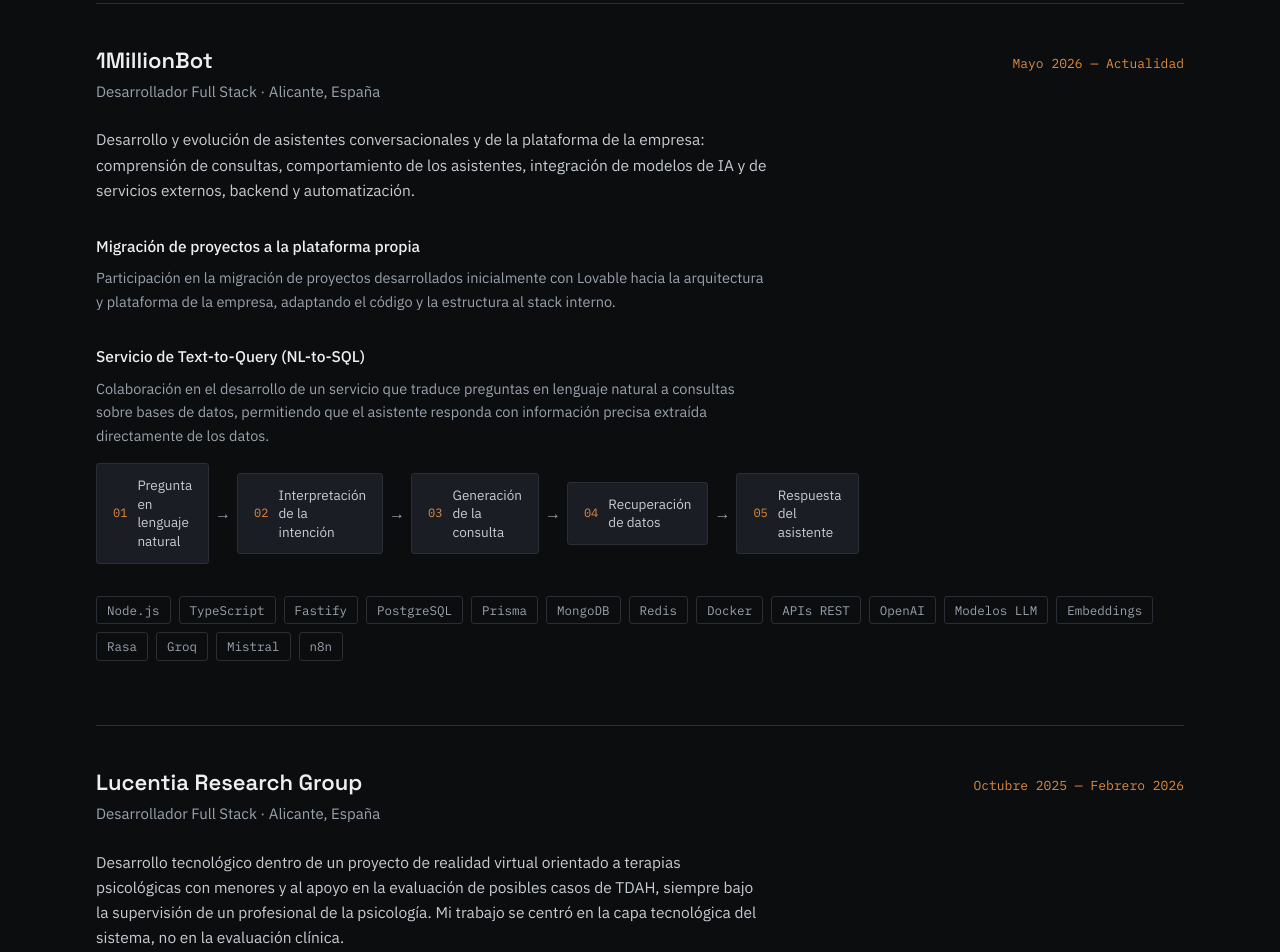
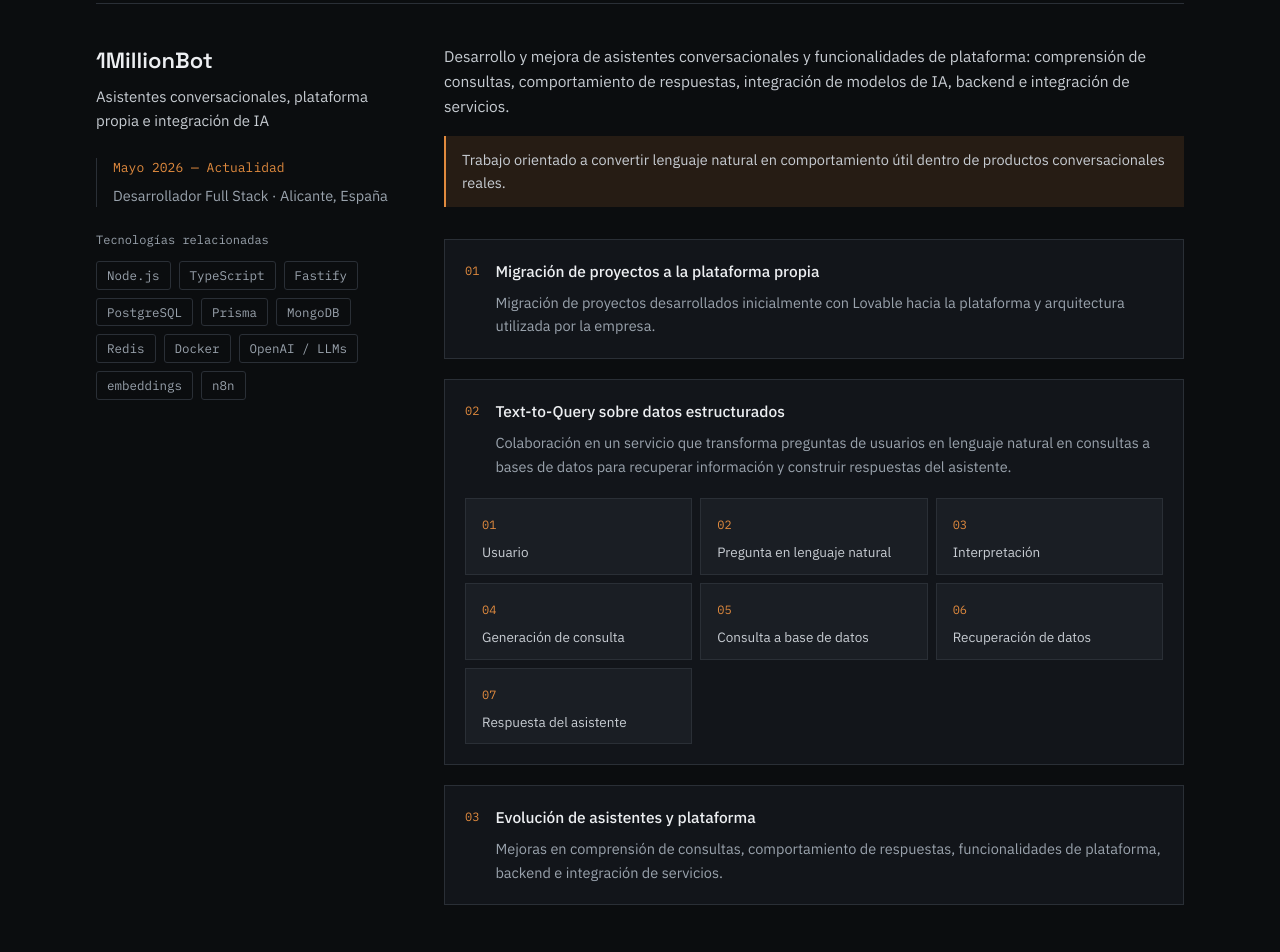
Before and after one commit to javiersilva-engineer/portfolio, a Next.js app in the folder portfolio/: page / in a window 1280 px wide. Shown: the part 1440-2392 px from the top of the page. Built offline with nearby package versions, Linux system fonts and the light colour scheme.

Commit message:
Improve professional experience section

```diff
--- a/portfolio/components/Experience.tsx
+++ b/portfolio/components/Experience.tsx
@@ -1,7 +1,6 @@
 import { experience } from "@/data/experience";
 import { Section, SectionLabel } from "@/components/ui/Section";
 import { Tag } from "@/components/ui/Tag";
-import { FlowDiagram } from "@/components/FlowDiagram";
 
 export function Experience() {
   return (
@@ -13,41 +12,61 @@ export function Experience() {
 
       <div className="mt-14 flex flex-col gap-16">
         {experience.map((entry) => (
-          <article key={entry.slug} className="border-t border-ink-border pt-10">
-            <div className="flex flex-col justify-between gap-2 sm:flex-row sm:items-baseline">
+          <article
+            key={entry.slug}
+            className="grid min-w-0 gap-8 border-t border-ink-border pt-10 lg:grid-cols-[300px_1fr] lg:gap-12"
+          >
+            <aside className="min-w-0">
               <div>
                 <h3 className="font-display text-[22px] font-semibold text-paper-100">{entry.company}</h3>
-                <p className="mt-1 text-[15px] text-paper-500">
-                  {entry.role} {entry.location ? `· ${entry.location}` : ""}
+                <p className="mt-2 text-[15px] leading-relaxed text-paper-300">{entry.context}</p>
+              </div>
+
+              <div className="mt-6 space-y-2 border-l border-ink-border pl-4">
+                <p className="font-mono text-[13px] text-signal">{entry.period}</p>
+                <p className="text-[14.5px] text-paper-500">
+                  {entry.role}
+                  {entry.location ? ` · ${entry.location}` : ""}
                 </p>
               </div>
-              <p className="font-mono text-[13px] text-signal">{entry.period}</p>
-            </div>
 
-            <p className="mt-6 max-w-prose text-[15.5px] leading-relaxed text-paper-300">
-              {entry.summary}
-            </p>
+              <div className="mt-6">
+                <p className="mb-3 font-mono text-[12px] text-paper-500">Tecnologías relacionadas</p>
+                <div className="flex min-w-0 flex-wrap gap-2 [&>span]:max-w-full [&>span]:break-words">
+                  {(entry.focusTechnologies ?? entry.technologies).map((tech) => (
+                    <Tag key={tech}>{tech}</Tag>
+                  ))}
+                </div>
+              </div>
+            </aside>
 
-            <div className="mt-8 flex flex-col gap-8">
-              {entry.contributions.map((c) => (
-                <div key={c.title}>
-                  <h4 className="text-[15.5px] font-medium text-paper-100">{c.title}</h4>
-                  <p className="mt-2 max-w-prose text-[14.5px] leading-relaxed text-paper-500">
-                    {c.description}
-                  </p>
-                  {c.diagram && (
-                    <div className="mt-4 max-w-2xl">
-                      <FlowDiagram steps={c.diagram} />
+            <div className="min-w-0">
+              <p className="max-w-3xl text-[15.5px] leading-relaxed text-paper-300">{entry.summary}</p>
+              {entry.emphasis && (
+                <p className="mt-4 max-w-3xl border-l-2 border-signal bg-signal-soft px-4 py-3 text-[14.5px] leading-relaxed text-paper-300">
+                  {entry.emphasis}
+                </p>
+              )}
+
+              <div className="mt-8 grid gap-5">
+                {entry.contributions.map((contribution, index) => (
+                  <div key={contribution.title} className="min-w-0 border border-ink-border bg-ink-900 p-5">
+                    <div className="flex gap-4">
+                      <span className="mt-0.5 shrink-0 font-mono text-[12px] text-signal">
+                        {String(index + 1).padStart(2, "0")}
+                      </span>
+                      <div className="min-w-0">
+                        <h4 className="break-words text-[15.5px] font-medium text-paper-100">{contribution.title}</h4>
+                        <p className="mt-2 max-w-3xl break-words text-[14.5px] leading-relaxed text-paper-500">
+                          {contribution.description}
+                        </p>
+                      </div>
                     </div>
-                  )}
-                </div>
-              ))}
-            </div>
 
-            <div className="mt-8 flex flex-wrap gap-2">
-              {entry.technologies.map((tech) => (
-                <Tag key={tech}>{tech}</Tag>
-              ))}
+                    {contribution.diagram && <ExperienceDiagram steps={contribution.diagram} />}
+                  </div>
+                ))}
+              </div>
             </div>
           </article>
         ))}
@@ -55,3 +74,16 @@ export function Experience() {
     </Section>
   );
 }
+
+function ExperienceDiagram({ steps }: { steps: { label: string }[] }) {
+  return (
+    <ol className="mt-5 grid min-w-0 gap-2 md:grid-cols-2 xl:grid-cols-3">
+      {steps.map((step, index) => (
+        <li key={step.label} className="relative min-w-0 border border-ink-border bg-ink-800 px-4 py-3">
+          <span className="font-mono text-[12px] text-signal">{String(index + 1).padStart(2, "0")}</span>
+          <p className="mt-2 break-words text-[13.5px] leading-snug text-paper-300">{step.label}</p>
+        </li>
+      ))}
+    </ol>
+  );
+}
--- a/portfolio/data/experience.ts
+++ b/portfolio/data/experience.ts
@@ -1,5 +1,11 @@
 export type DiagramStep = {
   label: string;
+};
+
+export type Contribution = {
+  title: string;
+  description: string;
+  diagram?: DiagramStep[];
 };
 
 export type ExperienceEntry = {
@@ -8,13 +14,12 @@ export type ExperienceEntry = {
   role: string;
   period: string;
   location?: string;
+  context: string;
   summary: string;
-  contributions: {
-    title: string;
-    description: string;
-    diagram?: DiagramStep[];
-  }[];
+  emphasis?: string;
+  contributions: Contribution[];
   technologies: string[];
+  focusTechnologies?: string[];
 };
 
 export const experience: ExperienceEntry[] = [
@@ -24,25 +29,35 @@ export const experience: ExperienceEntry[] = [
     role: "Desarrollador Full Stack",
     period: "Mayo 2026 — Actualidad",
     location: "Alicante, España",
+    context: "Asistentes conversacionales, plataforma propia e integración de IA",
     summary:
-      "Desarrollo y evolución de asistentes conversacionales y de la plataforma de la empresa: comprensión de consultas, comportamiento de los asistentes, integración de modelos de IA y de servicios externos, backend y automatización.",
+      "Desarrollo y mejora de asistentes conversacionales y funcionalidades de plataforma: comprensión de consultas, comportamiento de respuestas, integración de modelos de IA, backend e integración de servicios.",
+    emphasis:
+      "Trabajo orientado a convertir lenguaje natural en comportamiento útil dentro de productos conversacionales reales.",
     contributions: [
       {
         title: "Migración de proyectos a la plataforma propia",
         description:
-          "Participación en la migración de proyectos desarrollados inicialmente con Lovable hacia la arquitectura y plataforma de la empresa, adaptando el código y la estructura al stack interno.",
+          "Migración de proyectos desarrollados inicialmente con Lovable hacia la plataforma y arquitectura utilizada por la empresa.",
       },
       {
-        title: "Servicio de Text-to-Query (NL-to-SQL)",
+        title: "Text-to-Query sobre datos estructurados",
         description:
-          "Colaboración en el desarrollo de un servicio que traduce preguntas en lenguaje natural a consultas sobre bases de datos, permitiendo que el asistente responda con información precisa extraída directamente de los datos.",
+          "Colaboración en un servicio que transforma preguntas de usuarios en lenguaje natural en consultas a bases de datos para recuperar información y construir respuestas del asistente.",
         diagram: [
+          { label: "Usuario" },
           { label: "Pregunta en lenguaje natural" },
-          { label: "Interpretación de la intención" },
-          { label: "Generación de la consulta" },
+          { label: "Interpretación" },
+          { label: "Generación de consulta" },
+          { label: "Consulta a base de datos" },
           { label: "Recuperación de datos" },
           { label: "Respuesta del asistente" },
         ],
+      },
+      {
+        title: "Evolución de asistentes y plataforma",
+        description:
+          "Mejoras en comprensión de consultas, comportamiento de respuestas, funcionalidades de plataforma, backend e integración de servicios.",
       },
     ],
     technologies: [
@@ -63,6 +78,7 @@ export const experience: ExperienceEntry[] = [
       "Mistral",
       "n8n",
     ],
+    focusTechnologies: ["Node.js", "TypeScript", "Fastify", "PostgreSQL", "Prisma", "MongoDB", "Redis", "Docker", "OpenAI / LLMs", "embeddings", "n8n"],
   },
   {
     slug: "lucentia",
@@ -70,8 +86,11 @@ export const experience: ExperienceEntry[] = [
     role: "Desarrollador Full Stack",
     period: "Octubre 2025 — Febrero 2026",
     location: "Alicante, España",
+    context: "Realidad virtual aplicada a sesiones supervisadas por profesionales",
     summary:
-      "Desarrollo tecnológico dentro de un proyecto de realidad virtual orientado a terapias psicológicas con menores y al apoyo en la evaluación de posibles casos de TDAH, siempre bajo la supervisión de un profesional de la psicología. Mi trabajo se centró en la capa tecnológica del sistema, no en la evaluación clínica.",
+      "Desarrollo tecnológico dentro de un proyecto de realidad virtual relacionado con terapias psicológicas y evaluación de posibles casos de TDAH en menores, siempre bajo supervisión profesional.",
+    emphasis:
+      "Mi participación fue tecnológica: interfaz de control, comunicación, TTS y conexión con el entorno de realidad virtual. No incluye diagnóstico médico.",
     contributions: [
       {
         title: "Avatar virtual del psicólogo",
@@ -81,11 +100,13 @@ export const experience: ExperienceEntry[] = [
       {
         title: "Comunicación psicólogo ↔ entorno VR",
         description:
-          "Desarrollo del sistema de comunicación entre el profesional y el usuario dentro del entorno virtual: transmisión de voz por micrófono y una alternativa de texto, convertida automáticamente a voz mediante un servicio de Text-to-Speech (TTS) integrado para reproducirse dentro de la experiencia.",
+          "Sistema de comunicación entre el profesional y el usuario dentro de VR: voz por micrófono desde el exterior y mensajes escritos convertidos a voz mediante Text-to-Speech.",
         diagram: [
-          { label: "Interfaz de control (psicólogo)" },
-          { label: "Mensaje: voz o texto" },
-          { label: "Servicio Text-to-Speech" },
+          { label: "Psicólogo" },
+          { label: "Interfaz de control" },
+          { label: "Micrófono o mensaje escrito" },
+          { label: "Servicio TTS" },
+          { label: "Generación de voz" },
           { label: "Entorno de realidad virtual" },
         ],
       },
@@ -95,6 +116,7 @@ export const experience: ExperienceEntry[] = [
           "Desarrollo de la interfaz destinada a los psicólogos, desde la que podían controlar aspectos de la sesión, interactuar con el entorno virtual, comunicarse con el usuario y consultar información de sesiones anteriores.",
       },
     ],
-    technologies: ["Realidad virtual", "Text-to-Speech (TTS)"],
+    technologies: ["Realidad virtual", "Text-to-Speech (TTS)", "Interfaz de control", "Comunicación en VR"],
+    focusTechnologies: ["Realidad virtual", "Text-to-Speech", "Interfaz de control", "Comunicación en VR"],
   },
 ];
```
